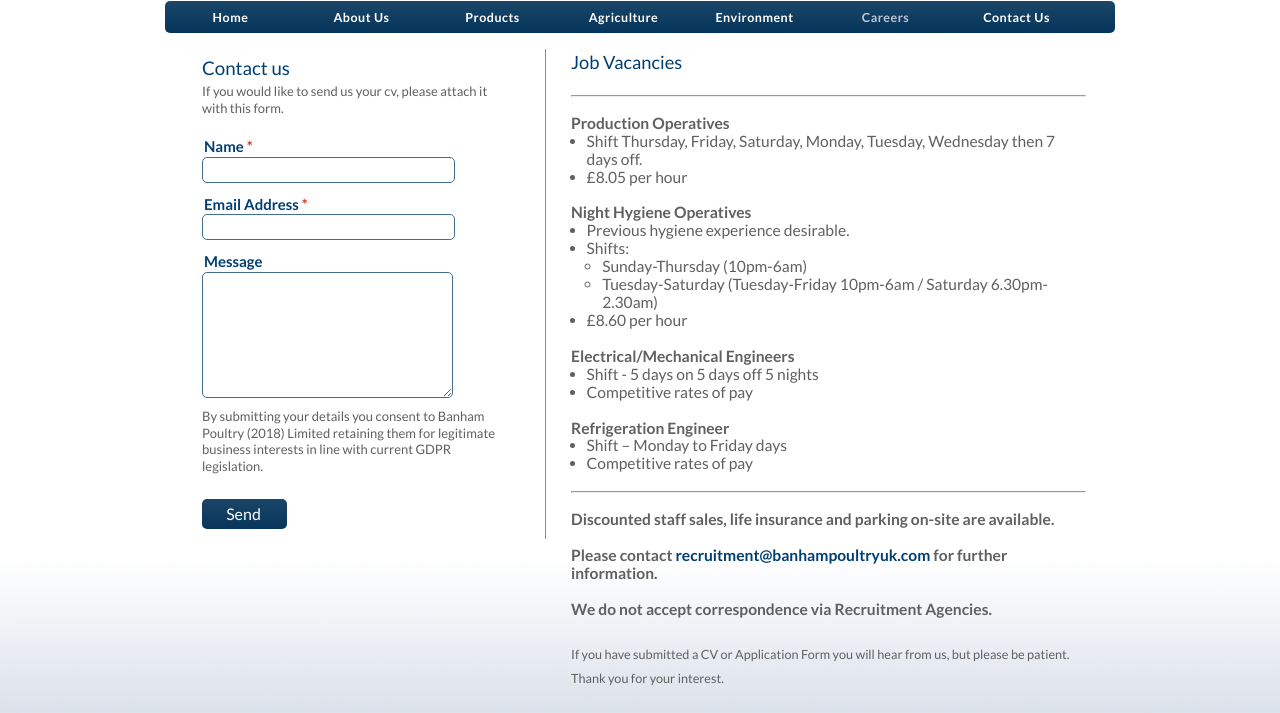
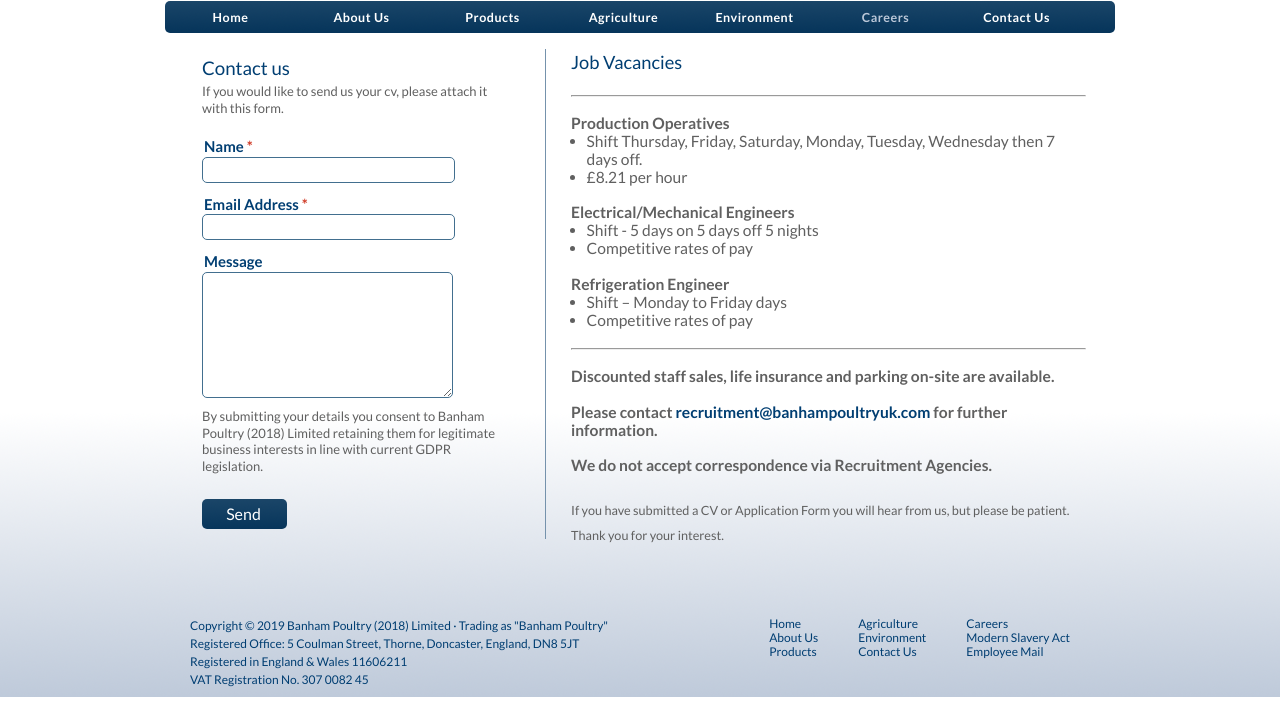
Before and after one commit to BanhamPoultryUK/website, a PHP site: page /careers.php in a window 1280 px wide. Shown: the part 194-907 px from the top of the page. Run offline with PHP 8.4, Linux system fonts and the light colour scheme; some libraries are stand-ins or nearby versions.

Commit message:
Update careers.php

```diff
--- a/careers.php
+++ b/careers.php
@@ -48,18 +48,7 @@
 				<h4>Production Operatives</h4>
 				<ul>
 					<li>Shift Thursday, Friday, Saturday, Monday, Tuesday, Wednesday then 7 days off.
-					<li>£8.05 per hour
-				</ul>
-				<br>
-				<h4>Night Hygiene Operatives</h4>
-				<ul>
-					<li>Previous hygiene experience desirable.
-					<li>Shifts:
-					<ul>
-						<li>Sunday-Thursday (10pm-6am)
-						<li>Tuesday-Saturday (Tuesday-Friday 10pm-6am / Saturday 6.30pm-2.30am)
-					</ul>
-					<li>£8.60 per hour
+					<li>£8.21 per hour
 				</ul>
 				<br>
 				<h4>Electrical/Mechanical Engineers</h4>
```
